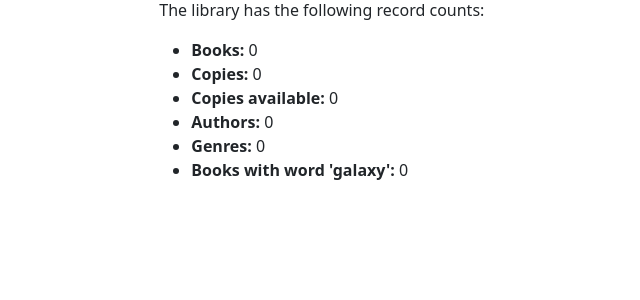
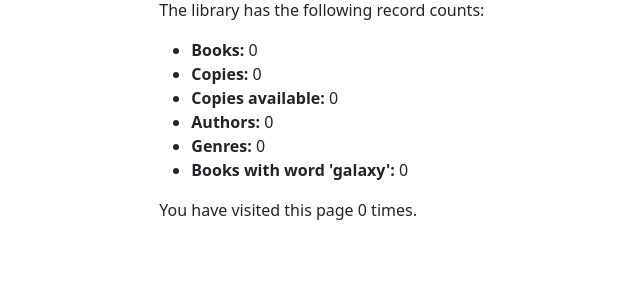
Before and after one commit to raif-sh/django_local_library, a Django app: page /catalog/ in a window 1280 px wide. Shown: the part 144-444 px from the top of the page, without its empty margins (66-706 px from the left). Run offline with Django 4.2, Linux system fonts and the light colour scheme; data that the repository does not hold is empty.

Commit message:
add visit count for user

```diff
--- a/locallibrary/catalog/templates/index.html
+++ b/locallibrary/catalog/templates/index.html
@@ -19,4 +19,7 @@
     <li><strong>Genres:</strong> {{ num_genres }}</li>
     <li><strong>Books with word 'galaxy':</strong> {{ num_books_galaxy }}</li>
   </ul>
+  <p>
+    You have visited this page {{ num_visits }} time{{ num_visits|pluralize }}.
+  </p>
 {% endblock %}
--- a/locallibrary/catalog/views.py
+++ b/locallibrary/catalog/views.py
@@ -20,6 +20,10 @@ def index(request):
     num_genres = Genre.objects.count()
     num_books_galaxy = Book.objects.filter(title__icontains='galaxy').count()
 
+    # number of bisits to this view, as counted in the session variable
+    num_visits = request.session.get('num_visits', 0)
+    request.session['num_visits'] = num_visits + 1
+
     context = {
         'num_books': num_books,
         'num_instances': num_instances,
@@ -27,6 +31,7 @@ def index(request):
         'num_authors': num_authors,
         'num_genres': num_genres,
         'num_books_galaxy': num_books_galaxy,
+        'num_visits': num_visits,
     }
 
     # Render the HTML template index.html with the data in the context variable
```
